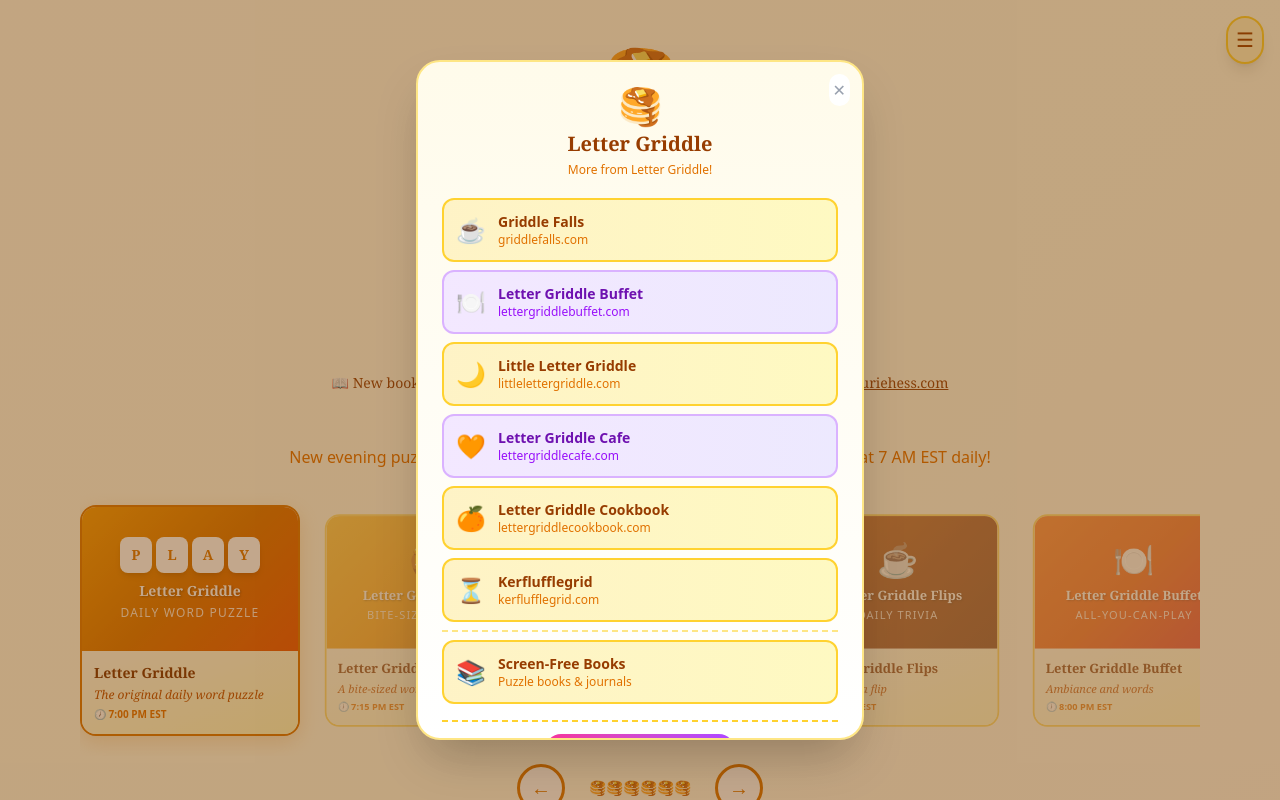
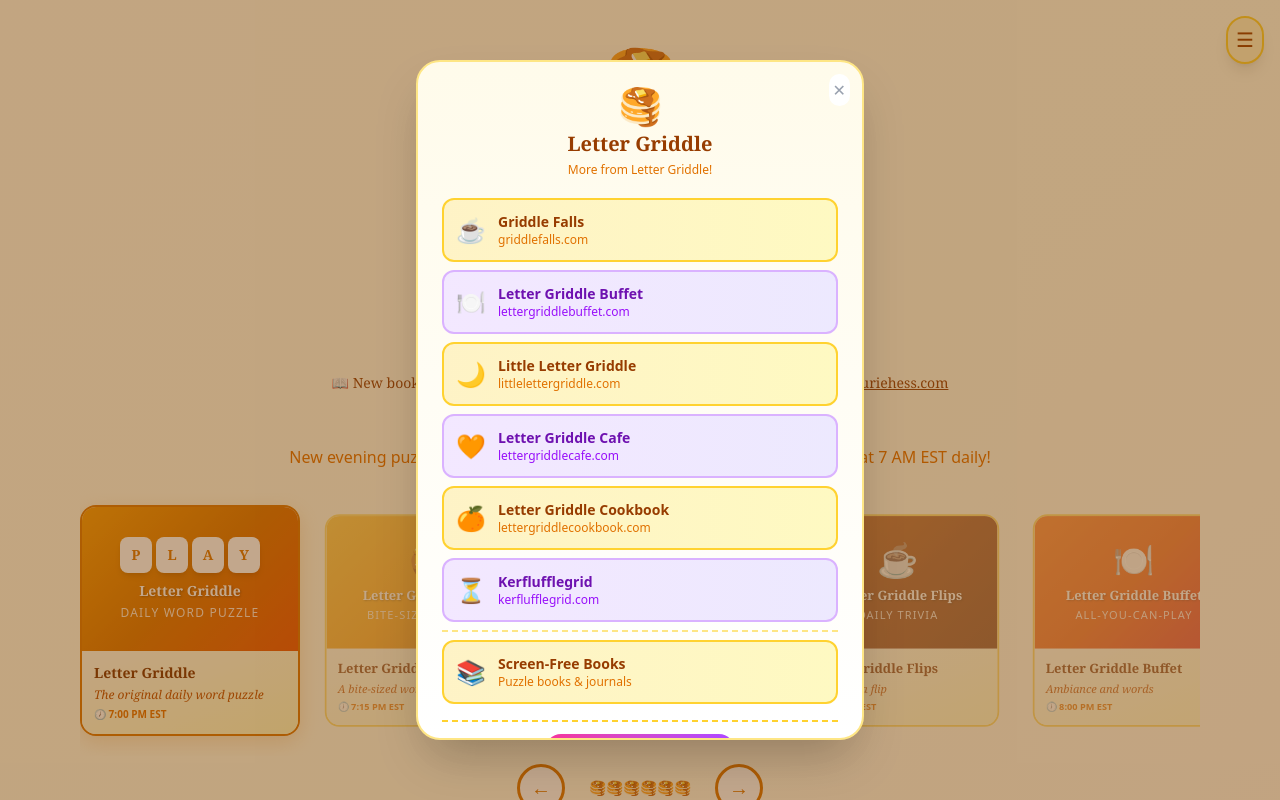
Before and after one commit to lauriegriddle/griddle-game, a Next.js app: page / in a window 1280 px wide. Both pictures are taken after a click on the button "Letter Griddle Family". Shown: the top 800 px of the page. Built offline with nearby package versions, Linux system fonts and the light colour scheme.

Commit message:
Adust Kerflufflegrid background on landing page menu

```diff
--- a/app/page.js
+++ b/app/page.js
@@ -1281,13 +1281,13 @@ style={{scrollbarWidth: 'thin', scrollbarColor: '#D97706 #FEF3C7'}} onClick={(e)
               </a>
 
               <a href="https://www.kerflufflegrid.com" target="_blank" rel="noopener noreferrer"
-                className="flex items-center gap-3 bg-gradient-to-r from-amber-100 to-yellow-100 rounded-xl p-3 border-2 border-amber-300 hover:border-amber-500 hover:shadow-md transition-all">
-                <span className="text-2xl">⏳</span>
-                <div>
-                  <p className="font-bold text-amber-800 text-sm">Kerflufflegrid</p>
-                  <p className="text-amber-600 text-xs">kerflufflegrid.com</p>
-                </div>
-              </a>
+  className="flex items-center gap-3 bg-gradient-to-r from-purple-100 to-violet-100 rounded-xl p-3 border-2 border-purple-300 hover:border-purple-500 hover:shadow-md transition-all">
+  <span className="text-2xl">⏳</span>
+  <div>
+    <p className="font-bold text-purple-800 text-sm">Kerflufflegrid</p>
+    <p className="text-purple-600 text-xs">kerflufflegrid.com</p>
+  </div>
+</a>
             </div>
 <div className="border-t-2 border-dashed border-amber-200 my-2"></div>
 
```
